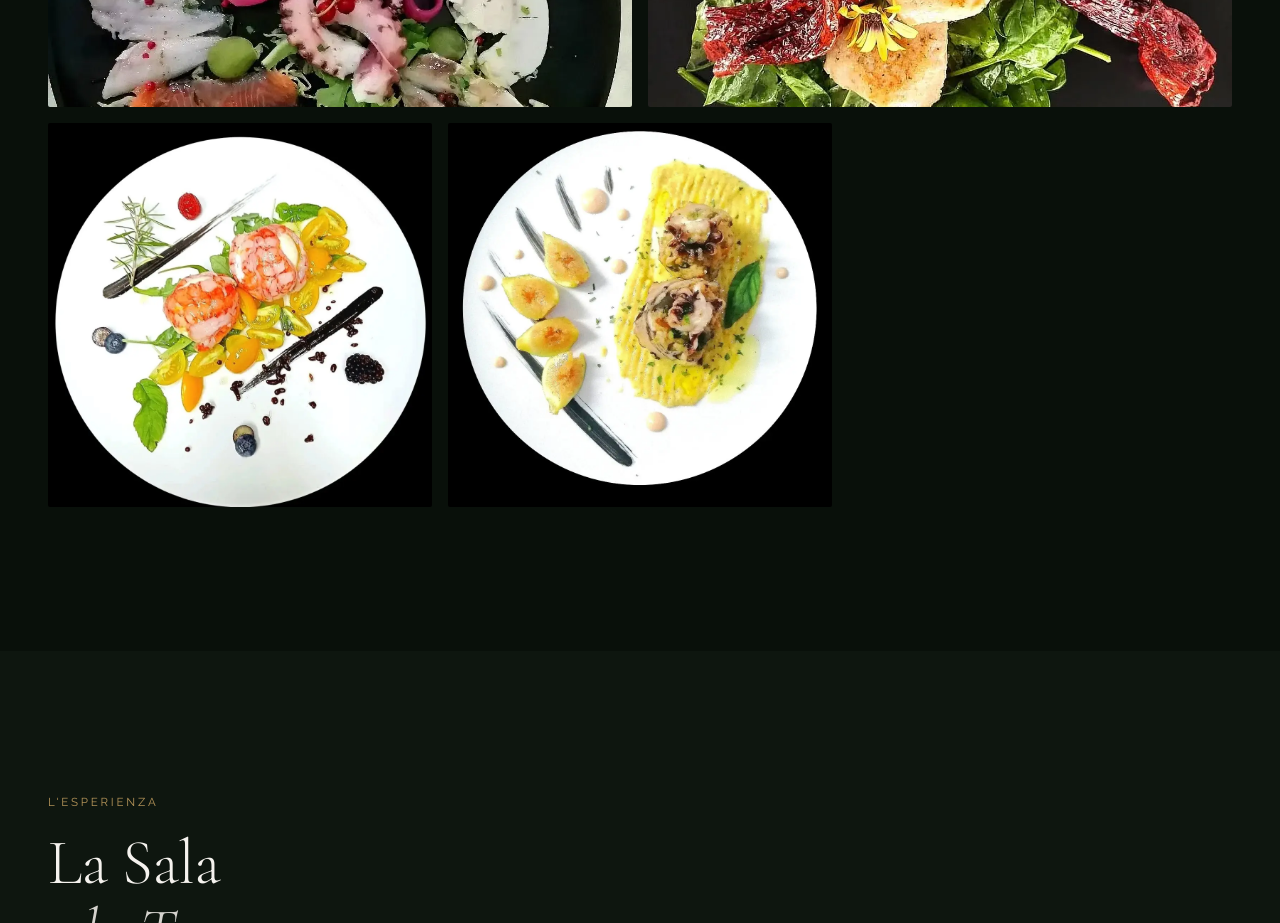
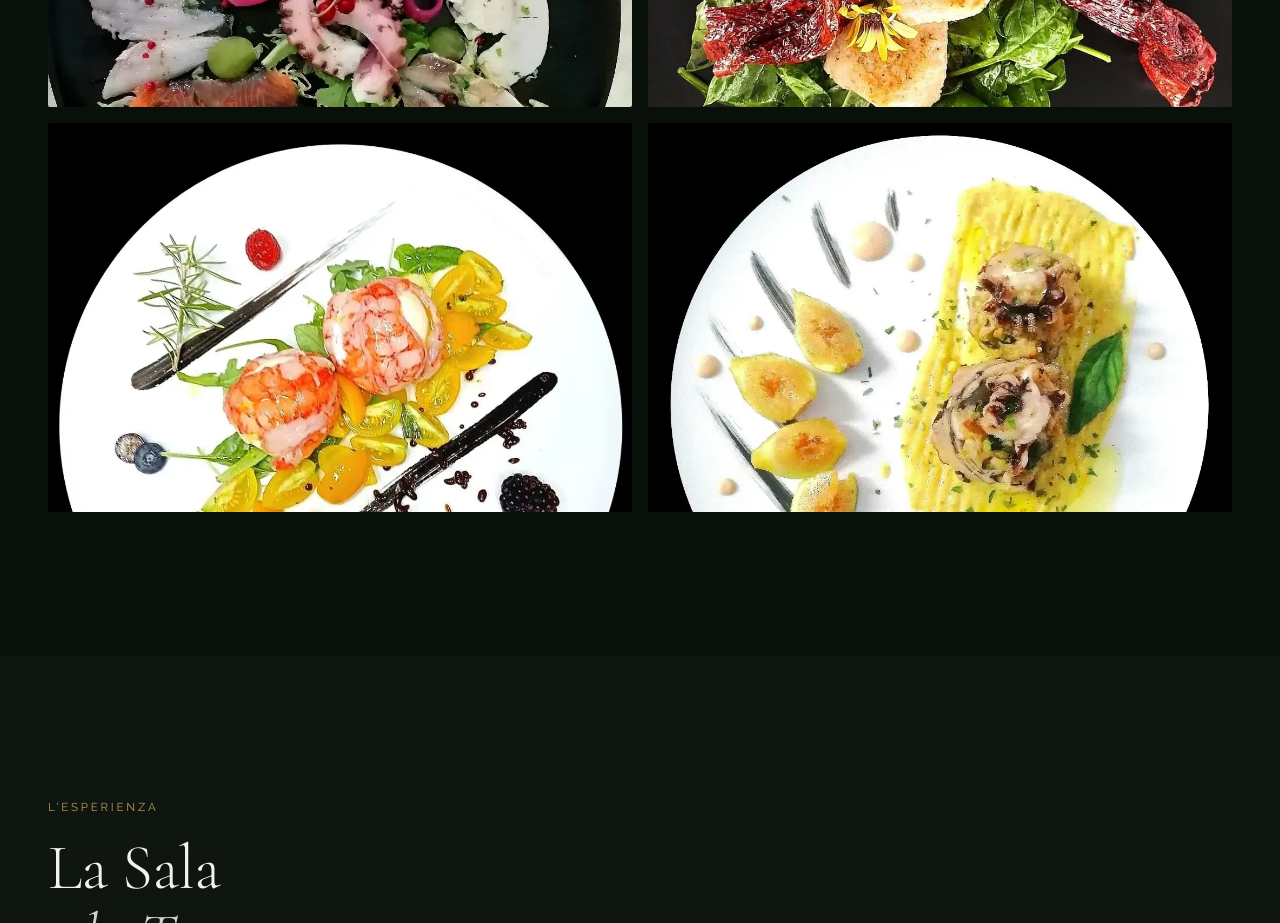
Before and after one commit to viktorialiubitskaya-coder/serrago, a plain HTML site: page index.html in a window 1280 px wide. Shown: the part 5840-6763 px from the top of the page. Drawn offline with nearby package versions, Linux system fonts and the light colour scheme.

Commit message:
Fix gallery: last row fills full 6-column grid (gc-sq → gc-wide3)
Last two cells were 2+2=4 cols leaving 2 empty. Now 3+3=6.

Co-Authored-By: Claude Sonnet 4.6 <noreply@anthropic.com>

```diff
--- a/index.html
+++ b/index.html
@@ -1138,14 +1138,14 @@ footer {
       </picture>
     </div>
 
-    <div class="gallery-cell gc-sq reveal" role="button" tabindex="0" onclick="openLightbox(this)" onkeydown="if(event.key==='Enter'||event.key===' ')openLightbox(this)">
+    <div class="gallery-cell gc-wide3 reveal" role="button" tabindex="0" onclick="openLightbox(this)" onkeydown="if(event.key==='Enter'||event.key===' ')openLightbox(this)">
       <picture>
         <source srcset="img/gallery-gambero-pomodorini.webp" type="image/webp">
         <img src="img/gallery-gambero-pomodorini.jpg" alt="Gambero rosso su pomodorini gialli con riduzione" loading="lazy">
       </picture>
     </div>
 
-    <div class="gallery-cell gc-sq reveal reveal-delay-1" role="button" tabindex="0" onclick="openLightbox(this)" onkeydown="if(event.key==='Enter'||event.key===' ')openLightbox(this)">
+    <div class="gallery-cell gc-wide3 reveal reveal-delay-1" role="button" tabindex="0" onclick="openLightbox(this)" onkeydown="if(event.key==='Enter'||event.key===' ')openLightbox(this)">
       <picture>
         <source srcset="img/gallery-polipo-fichi.webp" type="image/webp">
         <img src="img/gallery-polipo-fichi.jpg" alt="Polpo con purea di zucca e fichi caramellati" loading="lazy">
```
